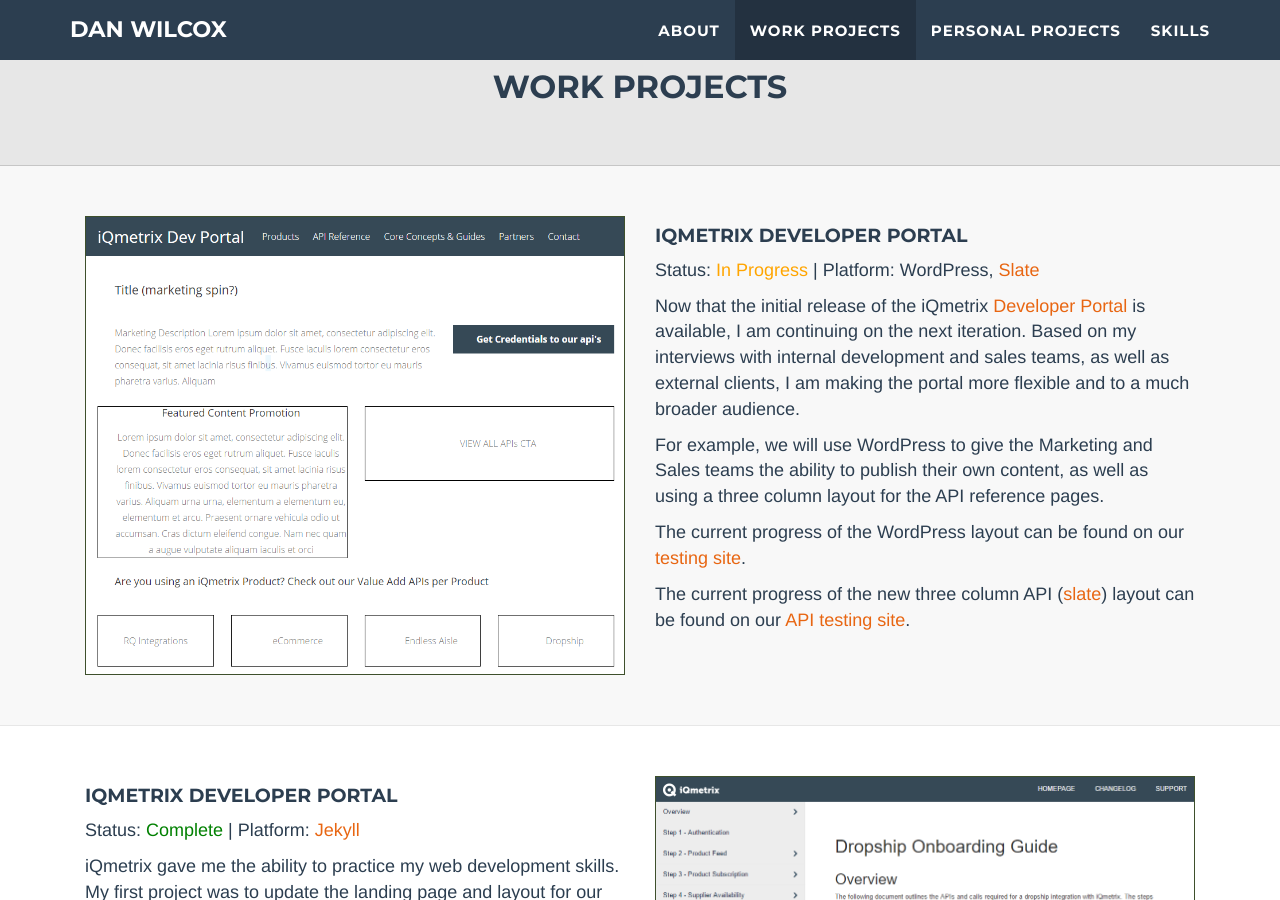
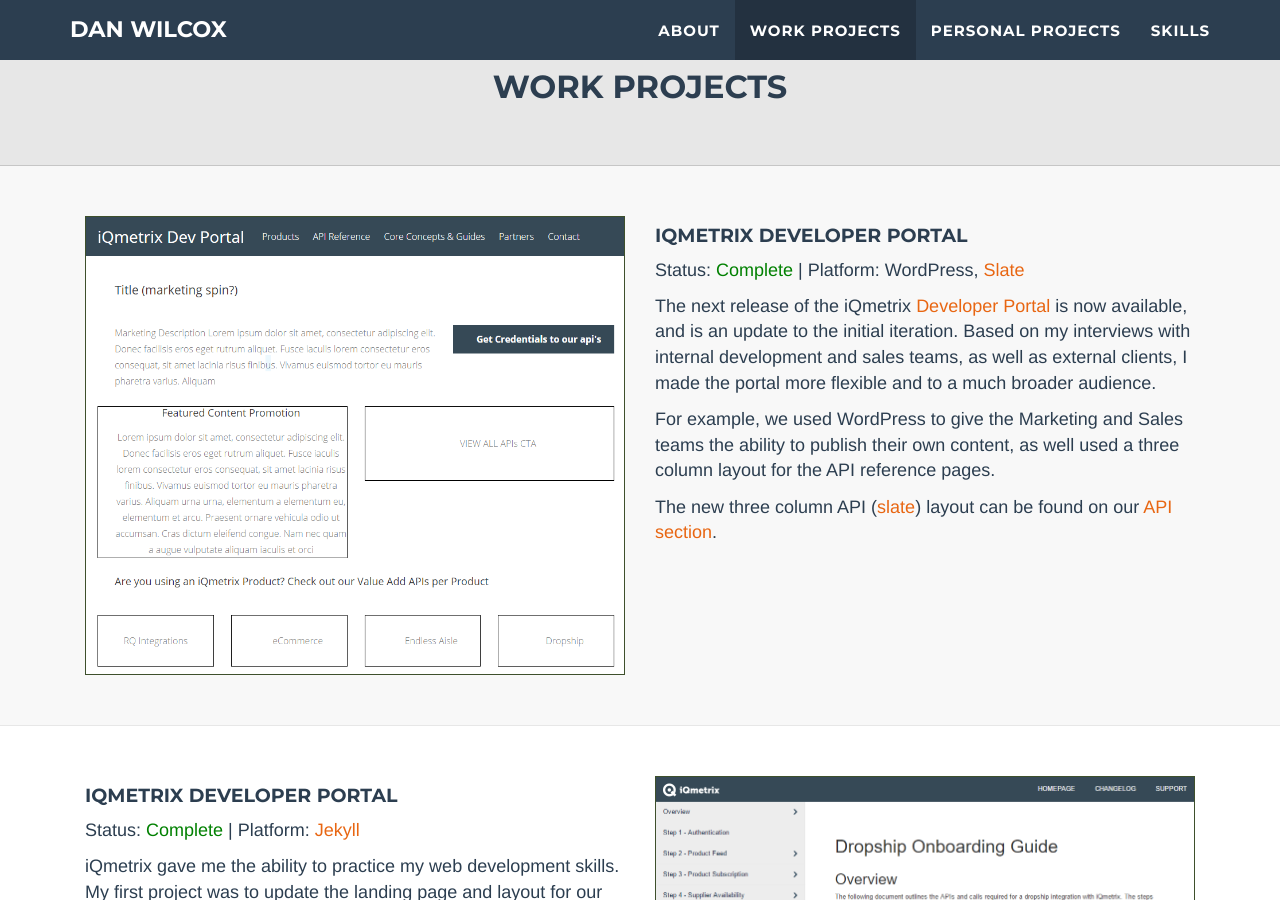
Before and after one commit to dwilcox8/dwilcox8.github.io, a Jekyll site: the page built from index.html, in a window 1280 px wide and 900 px high, scrolled down 506 px. Built offline with Jekyll 4.4.1, drawn with Linux system fonts in a browser that asks for light colours.

Commit message:
updated last work project at iQmetrix

```diff
--- a/_includes/projects.html
+++ b/_includes/projects.html
@@ -13,12 +13,11 @@
             </div>
             <div class="col-md-6">
                 <h4>iQmetrix Developer Portal</h4>
-                <p>Status: <span class="in-progress" >In Progress</span> | Platform: WordPress, <a href="https://github.com/lord/slate">Slate</a></p>
-                <p>Now that the initial release of the iQmetrix <a target="_blank" href="http://developers.iqmetrix.com">Developer Portal</a> is available, I am continuing on the next iteration. Based on my interviews with internal development and sales teams, as well as external clients, I am making the portal more flexible and to a much broader audience. </p>
-                <p>For example, we will use WordPress to give the Marketing and Sales teams the ability to publish their own content, as well as using a three column layout for the API reference pages. </p>
-                <p>The current progress of the WordPress layout can be found on our <a target="_blank" href="http://iqdevportal.azurewebsites.net/">testing site</a>.</p>
+                <p>Status: <span class="complete" >Complete</span> | Platform: WordPress, <a href="https://github.com/lord/slate">Slate</a></p>
+                <p>The next release of the iQmetrix <a target="_blank" href="http://developers.iqmetrix.com">Developer Portal</a> is now available, and is an update to the initial iteration. Based on my interviews with internal development and sales teams, as well as external clients, I made the portal more flexible and to a much broader audience. </p>
+                <p>For example, we used WordPress to give the Marketing and Sales teams the ability to publish their own content, as well used a three column layout for the API reference pages. </p>
 
-                <p>The current progress of the new three column API (<a href="https://github.com/lord/slate">slate</a>) layout can be found on our <a target="_blank" href="http://iqdevportal.azurewebsites.net/api-reference/">API testing site</a>.</p>
+                <p>The new three column API (<a href="https://github.com/lord/slate">slate</a>) layout can be found on our <a target="_blank" href="http://developers.iqmetrix.com/api">API section</a>.</p>
 
             </div>
             <div class="clearfix"> </div>
```
